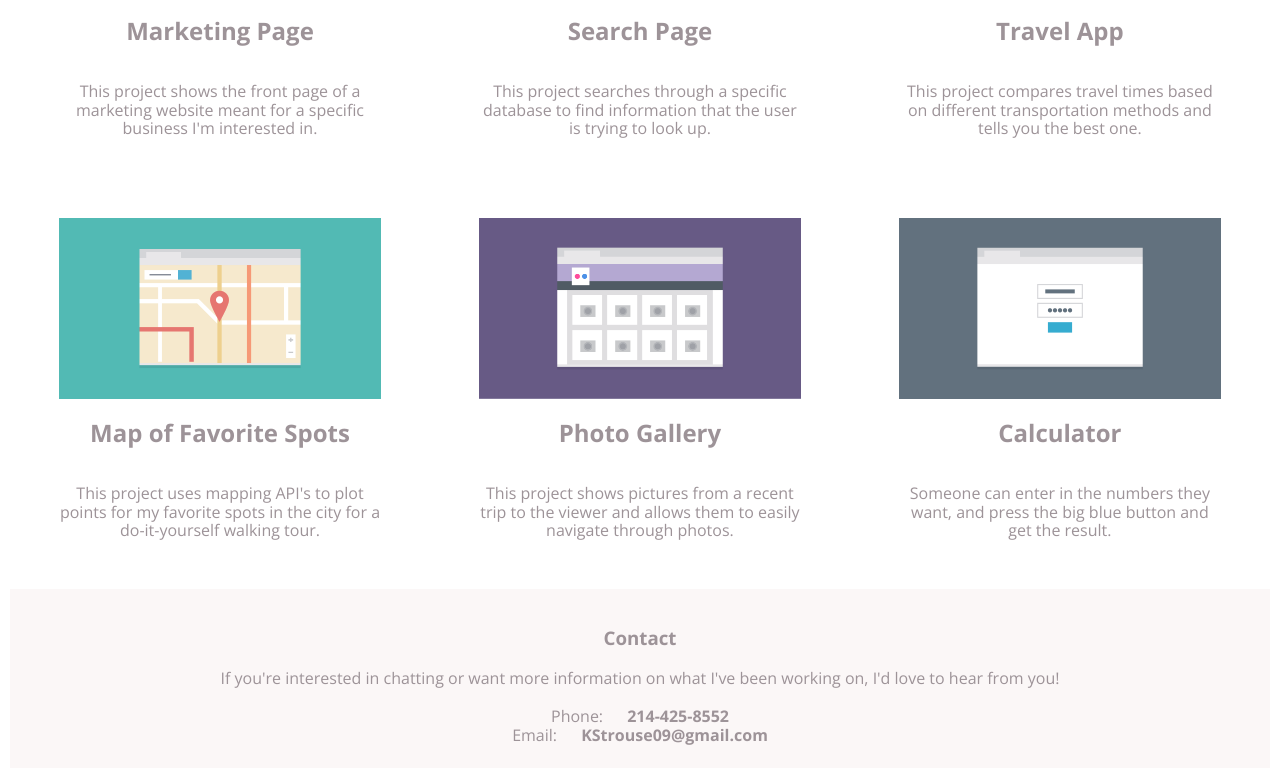
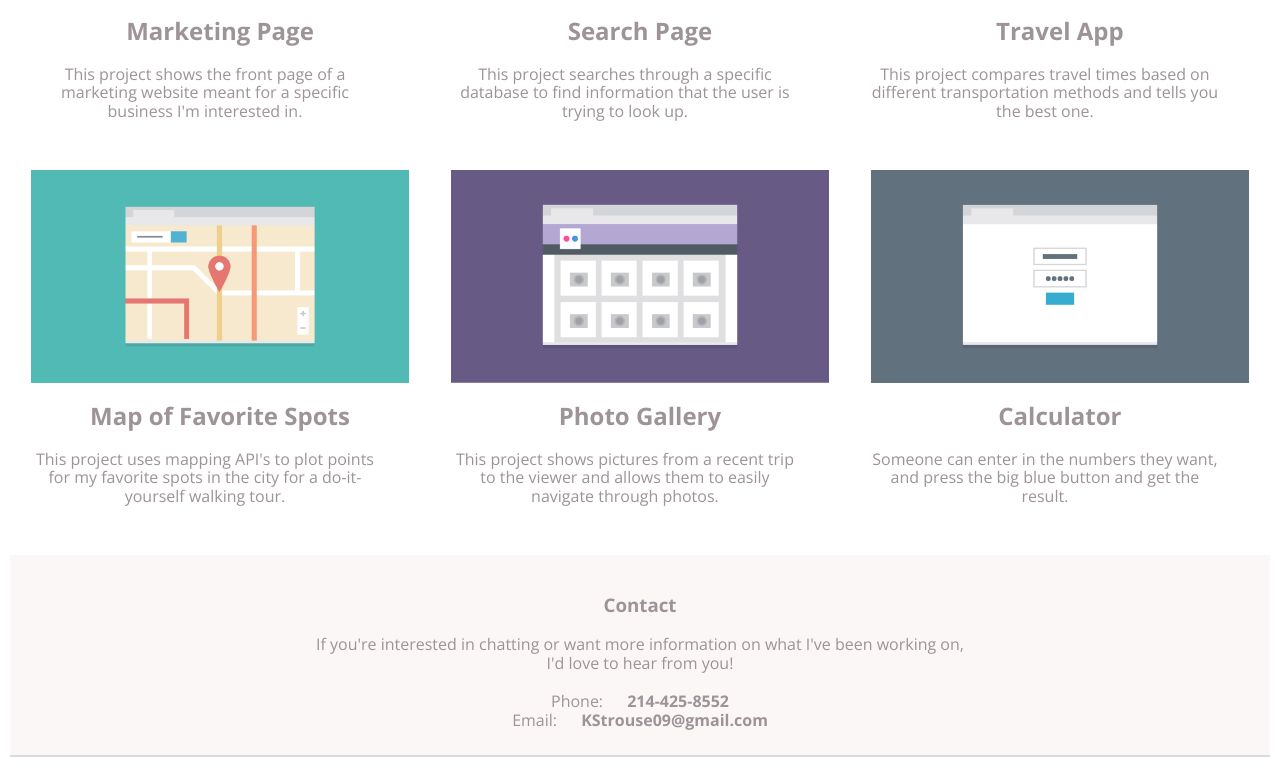
Before and after one commit to k-strouse/Tech-Degree-Project-2, a plain HTML site: page index.html in a window 1280 px wide. Shown: the part 495-1263 px from the top of the page. Drawn offline with nearby package versions, Linux system fonts and the light colour scheme.

Commit message:
Changes to grid layout-Final resubmit
Not really sure what the Techdegree comments are asking for as the
desktop layout is in rows of three…at least from what I can see.

```diff
--- a/css/responsive.css
+++ b/css/responsive.css
@@ -174,13 +174,13 @@
 
   .gallery li {
     float: left;
-    width: 28.33%;
-    margin: 2.5%;
+    width: 33.33%;
+    margin: 0;
   }
 
   .gallery li p {
     margin: 0;
-    padding: 5%;
+    padding: 0 50px 50px 20px;
     font-size: 1em;
   }
 
@@ -198,7 +198,7 @@
   }
 
   .contact-text  {
-    margin: 20px 50px;
+    margin: 20px 300px;
   }
 
   .footer-mobile-nav {
```
